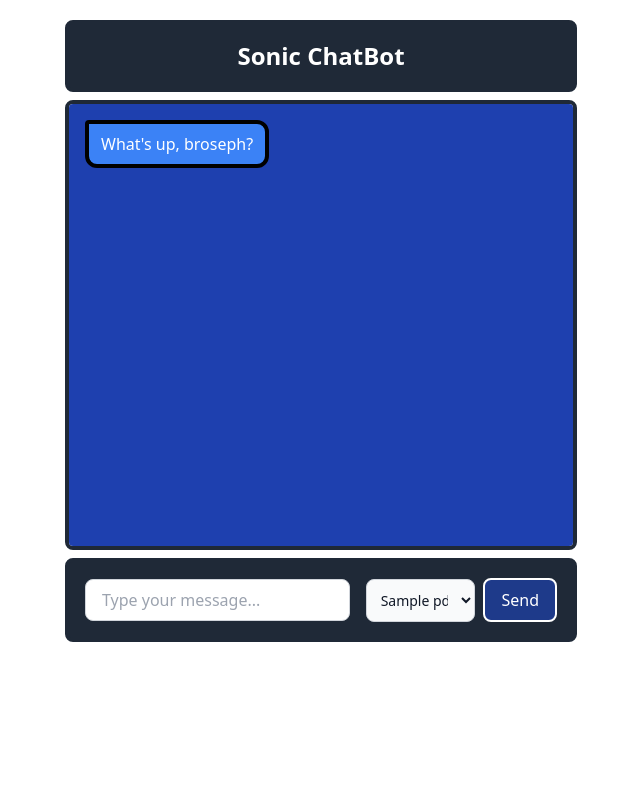
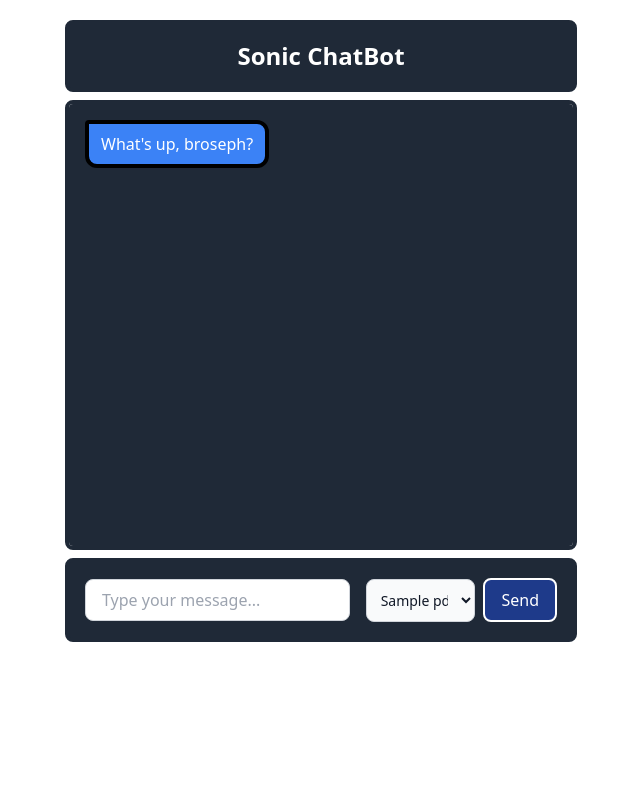
Before and after one commit to PetroChulkov/Sonic_App, a Django app: page / in a window 1280 px wide. Shown: the part 64-850 px from the top of the page, without its empty margins (319-959 px from the left). Run offline with Django 4.2, Linux system fonts and the light colour scheme; a user stored in the database is signed in; tables that the repository leaves empty hold one stand-in row (values such as "Sample post"); some libraries are stand-ins or nearby versions.

Commit message:
made chatbox bg color darker

```diff
--- a/sonic/sonicapp/templates/sonicapp/index.html
+++ b/sonic/sonicapp/templates/sonicapp/index.html
@@ -30,7 +30,7 @@
     <h1 class="text-center text-2xl font-bold text-white">Sonic ChatBot</h1>
 </div>
 <div class="h-[450px] sm:w-full md:w-full lg:w-2/5 xl:w-2/5 mx-auto border-4 border-gray-800 rounded-lg overflow-y-auto">
-    <div id="chatbot" class="h-full flex-grow overflow-y-auto bg-blue-800">
+    <div id="chatbot" class="h-full flex-grow overflow-y-auto bg-gray-800">
         <div class="flex flex-col space-y-2 p-4">
         <!-- Individual chat message -->
             <div class="flex items-center self-start rounded-xl rounded-tl border-4 border-black bg-blue-500 py-2 px-3">
```
